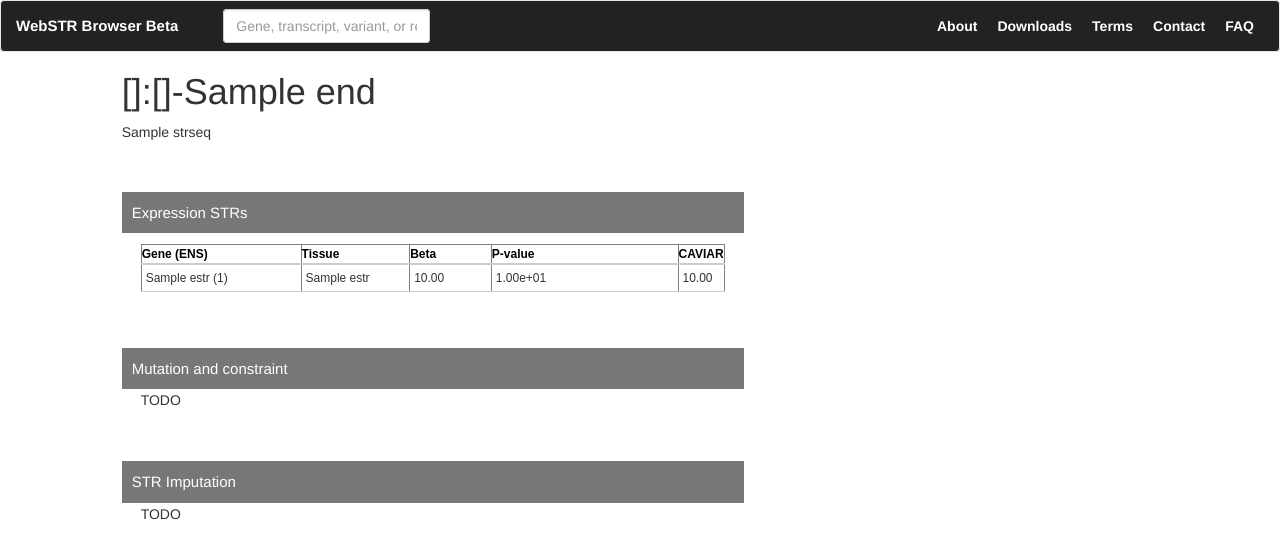
After one commit to gymreklab/dbstr, a Flask app: template WebSTR/templates/locus.html in a window 1280 px wide. The commit adds this page. Shown: the top 559 px of the page. Run offline with Flask 3, Linux system fonts and the light colour scheme; the template is opened without the code that fills it: most values are stand-ins (such as "Sample title", 1, 10 or a date in 2020); parts of the project's set-up code (start-up, migrations or seed data) failed here and were passed over; some libraries are stand-ins or nearby versions.

Commit message:
adding locus page

```diff
--- a/WebSTR/WebSTR.py
+++ b/WebSTR/WebSTR.py
@@ -15,12 +15,14 @@ import json
 from textwrap import dedent as d
 import os
 
+from locus_view_dash import *
 from locus_view import *
 from region_view import *
 
 #################### Database paths ###############
 BasePath = "/storage/resources/dbase/dbSTR/SS1/"
 DbSTRPath = "/storage/resources/dbase/dbSTR/"
+RefFaPath = "/storage/resources/dbase/human/hg19/hg19.fa"
 
 #################### Set up flask server ###############
 server = Flask(__name__)
@@ -44,6 +46,7 @@ def main_getdata(user_selection): return getdata(user_selection, BasePath)
 @app.callback(Output('Main-graphic','figure'),
               [Input('table2','rows')])
 def main_update_figure(rows): return update_figure(rows)
+
 #################### Render region page ###############
 
 @server.route('/awesome')
@@ -58,6 +61,15 @@ def awesome():
                                strids=list(region_data["strid"]))
     else:
         return render_template('view2_nolocus.html')
+
+reffa = pyfaidx.Fasta(RefFaPath)
+@server.route('/locus')
+def locusview():
+    str_query = request.args.get('STRID')
+    chrom, start, end, seq = GetSTRInfo(str_query, DbSTRPath, reffa)
+    gtex_data = GetGTExInfo(str_query, DbSTRPath)
+    return render_template('locus.html', chrom=chrom, start=start, end=end, strseq=seq,
+                           estr=gtex_data)
 
 #################### Render HTML pages ###############
 @server.route('/')
--- a/WebSTR/templates/layout.html
+++ b/WebSTR/templates/layout.html
@@ -62,6 +62,34 @@
             });
         });
     </script>
+<style>
+.collapsible {
+  background-color: #777;
+  color: white;
+  cursor: pointer;
+  padding: 10px;
+  width: 60%;
+  border: none;
+  text-align: left;
+  outline: none;
+  font-size: 15px;
+}
+
+.active, .collapsible:hover {
+  background-color: #555;
+}
+
+.content {
+  padding: 0 18px;
+  display: none;
+  overflow: hidden;
+  width: 60%;
+  background-color: #FFFFFF;
+  border: 1px solid white;
+
+}
+</style>
+
 </head>
 <body>
 <nav class="navbar navbar-default" role="navigation" style="background: #222;">
--- /dev/null
+++ b/WebSTR/templates/locus.html
@@ -0,0 +1,71 @@
+{% extends "layout.html" %}
+
+{% block body %}
+
+<!-- Div for the plotly chart -->
+<div id="chart" class="chart"></div>
+<script type="text/javascript">
+</script>
+
+<div class="container-fluid">
+  <div class="row">
+    <div class="col-md-10 col-md-offset-1">
+
+      <h1>{{ chrom }}:{{ start }}-{{ end }}</h1>
+
+      <div>
+	<p>
+	  {{ strseq|safe }}
+	</p>
+      </div>
+
+      <br><br>
+      <button class="collapsible">Expression STRs</button>
+      <div class="content" style="display:block">
+	<table border="1" cellpadding="5" cellspacing="5" class="tableshorter tablesorter-default">
+	  <thead class="tablesorter-header"><th>Gene (ENS)</th><th>Tissue</th><th>Beta</th><th>P-value</th><th>CAVIAR</th></thead>
+	  <tbody>
+	    {% for d in estr %}
+	    <tr>
+	      <td>{{ d[1] }} ({{ d[0] }})</td>
+	      <td>{{ d[2] }}</td>
+	      <td>{{ '%0.2f' % d[3]|float }}</td>
+	      <td>{{ '%0.2e' % d[5]|float }}</td>
+	      <td>{{ '%0.2f' % d[5]|float }}</td>
+	    </tr>
+	    {% endfor %}
+	  </tbody>
+	</table>
+      </div>
+      <br><br>
+      <button class="collapsible">Mutation and constraint</button>
+      <div class="content" style="display:block">
+	<p>TODO</p>
+      </div>
+      <br><br>
+      <button class="collapsible">STR Imputation</button>
+      <div class="content" style="display:block">
+	<p>TODO</p>
+      </div>
+
+    </div>
+  </div>
+</div>
+    <script>
+var coll = document.getElementsByClassName("collapsible");
+var i;
+
+for (i = 0; i < coll.length; i++) {
+  coll[i].addEventListener("click", function() {
+    this.classList.toggle("active");
+    var content = this.nextElementSibling;
+    if (content.style.display === "block") {
+      content.style.display = "none";
+    } else {
+      content.style.display = "block";
+    }
+  });
+}
+</script>
+
+{% endblock %}
--- a/WebSTR/templates/view2.html
+++ b/WebSTR/templates/view2.html
@@ -23,7 +23,7 @@
           url="None";
         }
         else {
-          url="/dashapp?query="+strids[data.points[i].pointNumber]+"?chr="+chrom
+          url="/locus?STRID="+strids[data.points[i].pointNumber]
         }
     }
     if (url != "None") {
@@ -44,7 +44,7 @@
 	  <tbody>
 	  {% for d in table %}
 	  <tr>
-	    <td><a href="/dashapp?query={{d[6]}}?chr={{d[0]}}" target="_blank"> {{ d[0] }}:{{ d [1] }}-{{ d[2] }}</a></td>
+	    <td><a href="/locus?STRID={{d[6]}}" target="_blank"> {{ d[0] }}:{{ d [1] }}-{{ d[2] }}</a></td>
 	    <td>{{ d[3] }}</td>
 	    <td>{{'%0.1f' % d[5]|float}}</td>
 
```
Also changed, not shown: WebSTR/locus_view_dash.py (renamed from WebSTR/locus_view.py).
